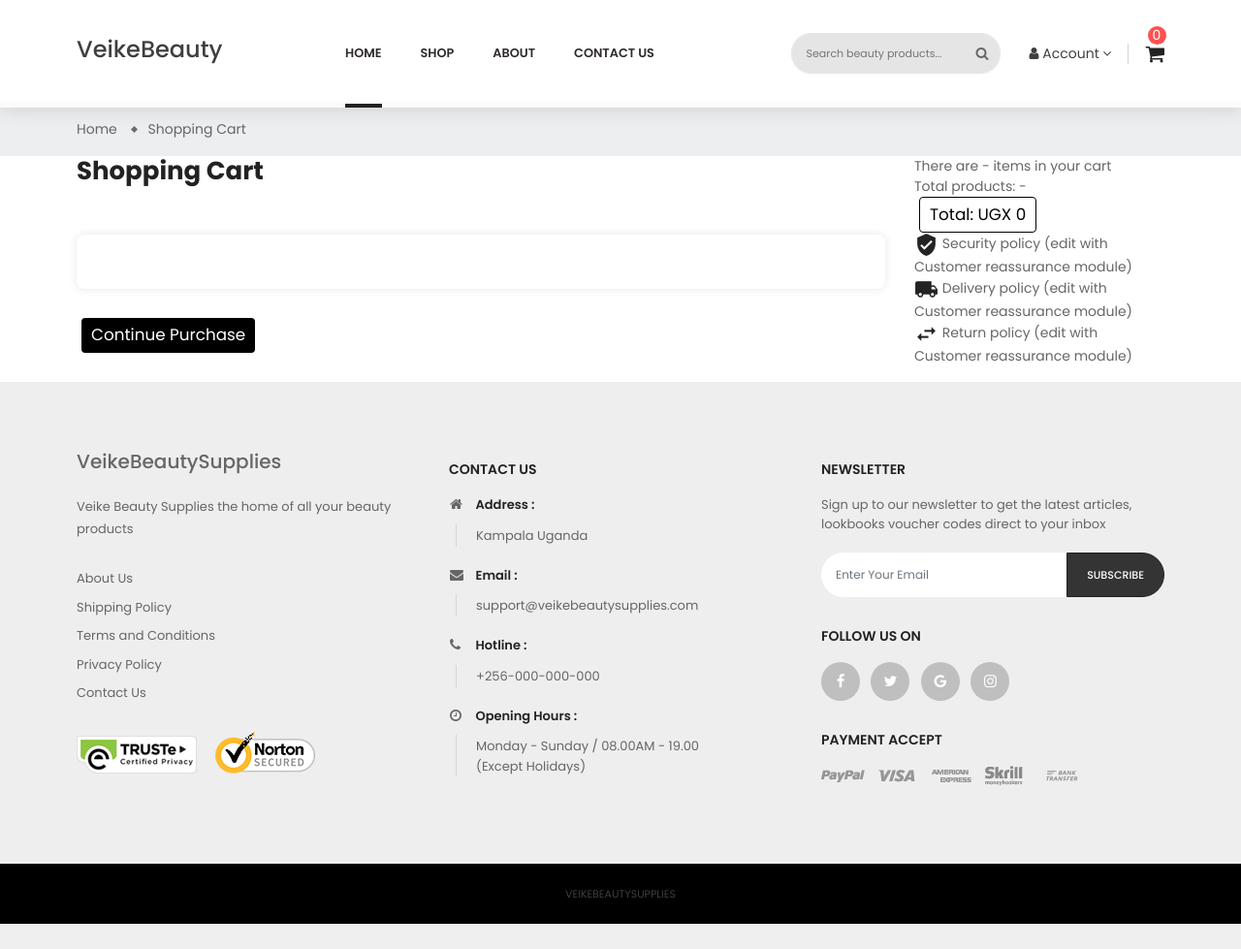
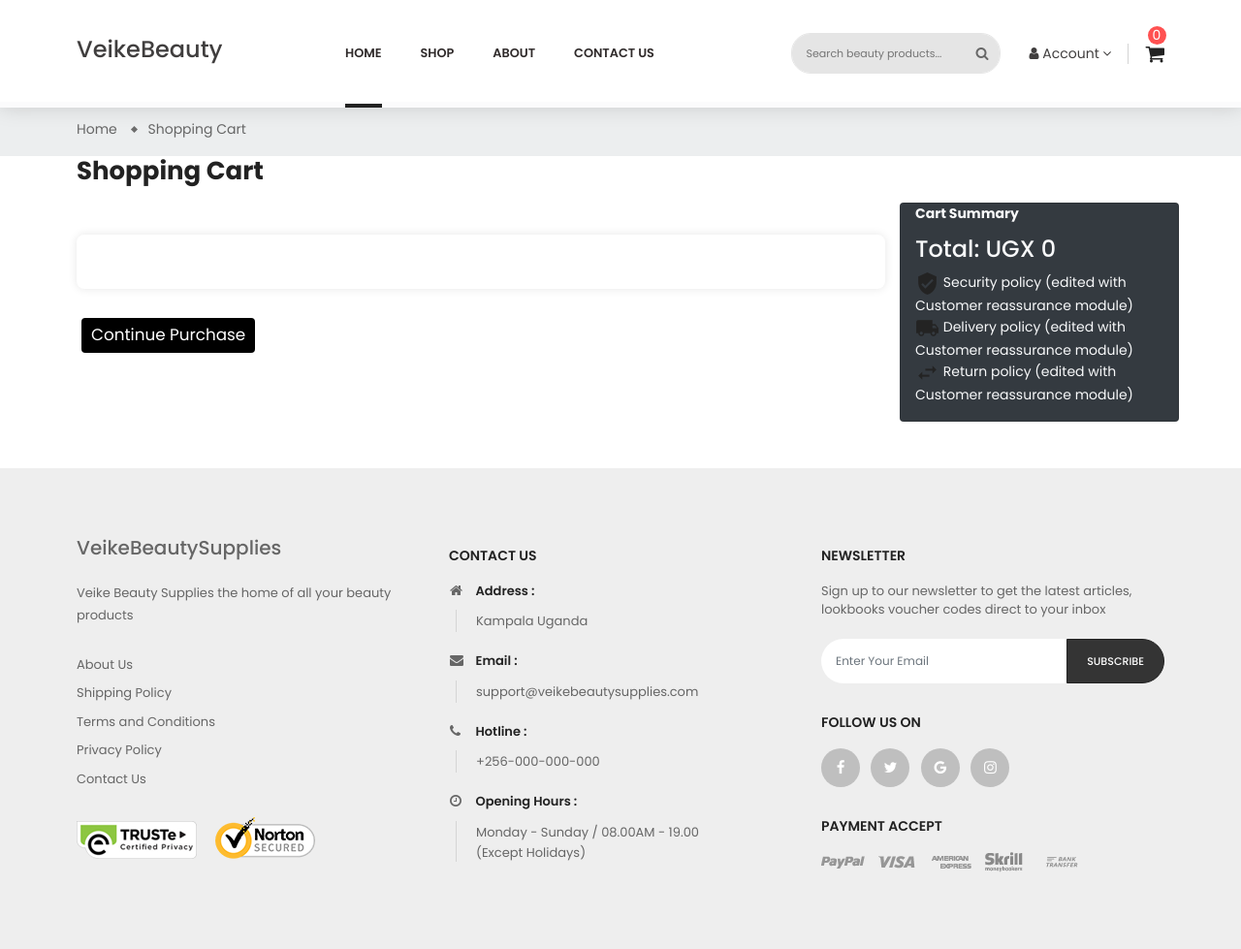
Before and after one commit to vernonthedev/glamrshop, a Django app: page /cart in a window 1280 px wide. Shown: the top 979 px of the page at 97% size. Before the commit the page ends 953 px from the top, so only its background shows below. Run offline with Django 3.2, Linux system fonts and the light colour scheme; some libraries are stand-ins or nearby versions.

Commit message:
sorted the basics cart ui and url infor

```diff
--- a/ecom/views.py
+++ b/ecom/views.py
@@ -20,6 +20,7 @@ class CustomLoginView(LoginView):
 def home_view(request):
     products=models.Product.objects.all()
     categories = models.Category.objects.all()
+    best_sellers = models.Product.objects.filter(best_seller=True)
 
     if 'product_ids' in request.COOKIES:
         product_ids = request.COOKIES['product_ids']
@@ -29,7 +30,7 @@ def home_view(request):
         product_count_in_cart=0
     if request.user.is_authenticated:
         return HttpResponseRedirect('afterlogin')
-    return render(request,'ecom/home.html',{'products':products,'product_count_in_cart':product_count_in_cart, 'categories':categories})
+    return render(request,'ecom/home.html',{'products':products,'product_count_in_cart':product_count_in_cart, 'categories':categories, 'best_sellers':best_sellers})
 
 
 def view_product(request, product_name=None):
--- a/templates/ecom/cart.html
+++ b/templates/ecom/cart.html
@@ -199,41 +199,26 @@
                                           </li>
                                           <hr>
                                           {% else %}
-                                          <h2>No Products in Shopping Cart</h2>
+                                            <h2>No Products in Shopping Cart</h2>
                                           {% endif %}
                                           {% endfor%}
 
                                       </ul>
                                   </div>
                               </div>
-                              <a href="/customer-address" class="continue btn btn-danger pull-xs-right">
+                              <a href="/customer-address" class="continue btn btn-danger pull-xs-right mb-5">
                                   Continue Purchase
                               </a>
 
                           </div>
                           <br><br>
-                          <div class="cart-grid-right col-xs-12 col-lg-3">
+                          <div class="cart-grid-right col-xs-12 col-lg-3 card bg-dark text-light mt-5 mb-5">
                               <div class="cart-summary">
                                   <div class="cart-detailed-totals">
                                       <div class="cart-summary-products">
-                                          <div class="summary-label">There are - items in your cart</div>
+                                          <div class="card-title"><strong>Cart Summary</strong></div>
                                       </div>
-                                      <div class="cart-summary-line" id="cart-subtotal-products">
-                                          <span class="label js-subtotal">
-                                              Total products:
-                                          </span>
-                                          <span class="value">-</span>
-                                      </div>
-                                      <!-- <div class="cart-summary-line" id="cart-subtotal-shipping">
-                                          <span class="label">
-                                              Total Shipping:
-                                          </span>
-                                          <span class="value">Free</span>
-                                          <div>
-                                              <small class="value"></small>
-                                          </div>
-                                      </div> -->
-                                      <div class="cart-summary-line cart-total btn btn-success">
+                                      <div class="cart-summary-line cart-total h4">
                                           <span class="value">Total:</span>
                                           <span class="value">UGX {{ total }}</span>
                                       </div>
@@ -244,19 +229,19 @@
                                       <li>
                                           <div class="block-reassurance-item">
                                               <img src="{% static 'assets/img/product/check1.png'%}" alt="Security policy (edit with Customer reassurance module)">
-                                              <span>Security policy (edit with Customer reassurance module)</span>
+                                              <span>Security policy (edited with Customer reassurance module)</span>
                                           </div>
                                       </li>
                                       <li>
                                           <div class="block-reassurance-item">
                                               <img src="{% static 'assets/img/product/check2.png'%}" alt="Delivery policy (edit with Customer reassurance module)">
-                                              <span>Delivery policy (edit with Customer reassurance module)</span>
+                                              <span>Delivery policy (edited with Customer reassurance module)</span>
                                           </div>
                                       </li>
                                       <li>
                                           <div class="block-reassurance-item">
                                               <img src="{% static 'assets/img/product/check3.png'%}" alt="Return policy (edit with Customer reassurance module)">
-                                              <span>Return policy (edit with Customer reassurance module)</span>
+                                              <span>Return policy (edited with Customer reassurance module)</span>
                                           </div>
                                       </li>
                                   </ul>
```
Also changed, not shown: templates/ecom/home.html (+21 -13 lines), db.sqlite3.
